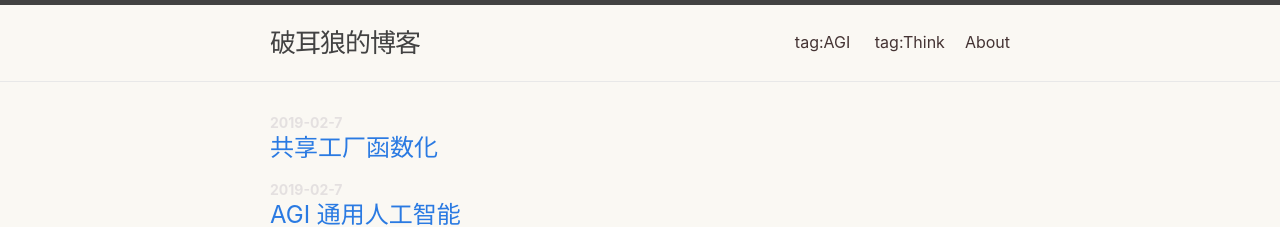
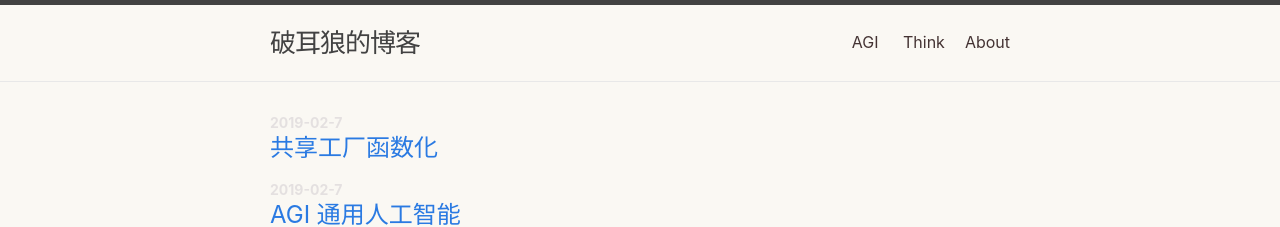
Before and after one commit to moketao/blog, a Jekyll site: the page built from index.md, in a window 1280 px wide. Shown: the top 227 px of the page. Built offline with Jekyll 4.4.1, drawn with Linux system fonts in a browser that asks for light colours.

Commit message:
Update header.html

```diff
--- a/_includes/header.html
+++ b/_includes/header.html
@@ -17,8 +17,8 @@
         </label>
 
         <div class="trigger">
-          <a class="page-link" href="/tags/agi/">tag:AGI</a>
-          <a class="page-link" href="/tags/think/">tag:Think</a>
+          <a class="page-link" href="/tags/agi/">AGI</a>
+          <a class="page-link" href="/tags/think/">Think</a>
           {%- for path in page_paths -%}
             {%- assign my_page = site.pages | where: "path", path | first -%}
             {%- if my_page.title -%}
```
